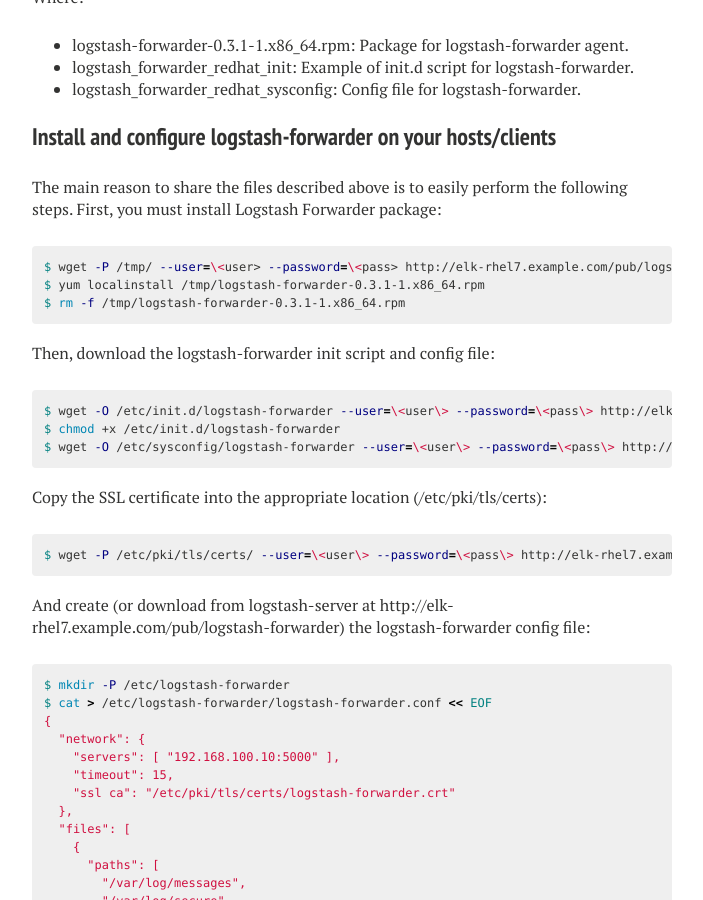
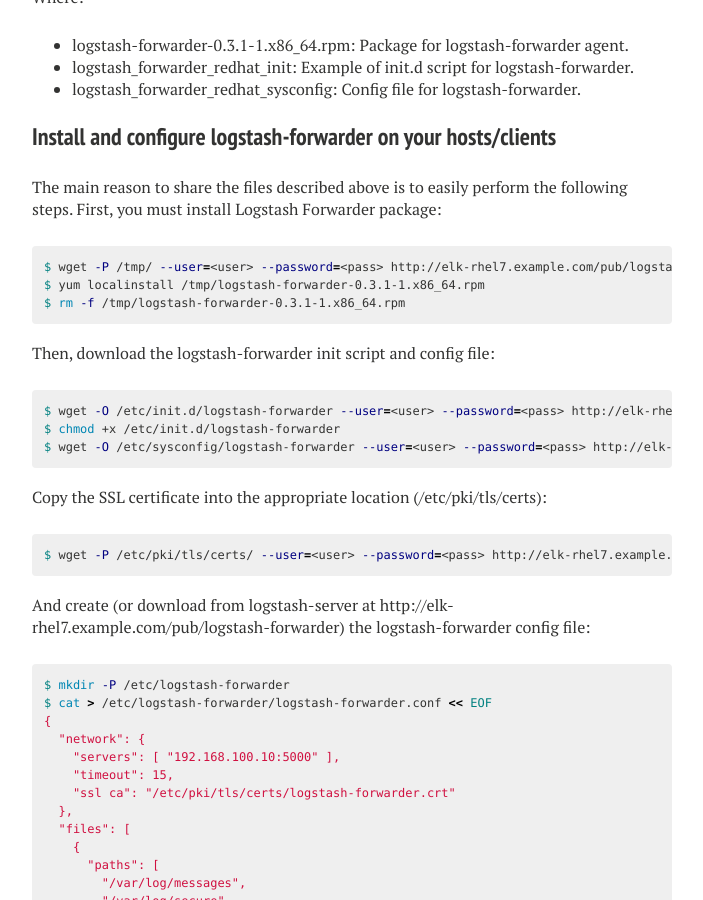
Before and after one commit to lestrade84/lestrade84.github.io, a Jekyll site: the page built from _posts/2014-09-28-elk.md, in a window 1280 px wide and 900 px high, scrolled down 8306 px. Shown: the whole window, without its empty margins (288-991 px from the left). Built offline with Jekyll 4.4.1, drawn with Linux system fonts in a browser that asks for light colours; nearby versions of some CDN libraries.

```diff
--- a/_posts/2014-09-28-elk.md
+++ b/_posts/2014-09-28-elk.md
@@ -330,21 +330,21 @@
 The main reason to share the files described above is to easily perform the following steps.
 First, you must install Logstash Forwarder package:
 {% highlight bash %}
-$ wget -P /tmp/ --user=\<user> --password=\<pass> http://elk-rhel7.example.com/pub/logstash-forwarder-0.3.1-1.x86_64.rpm
+$ wget -P /tmp/ --user=<user> --password=<pass> http://elk-rhel7.example.com/pub/logstash-forwarder-0.3.1-1.x86_64.rpm
 $ yum localinstall /tmp/logstash-forwarder-0.3.1-1.x86_64.rpm
 $ rm -f /tmp/logstash-forwarder-0.3.1-1.x86_64.rpm
 {% endhighlight %}
 
 Then, download the logstash-forwarder init script and config file:
 {% highlight bash %}
-$ wget -O /etc/init.d/logstash-forwarder --user=\<user\> --password=\<pass\> http://elk-rhel7.example.com/pub/logstash_forwarder_redhat_init
+$ wget -O /etc/init.d/logstash-forwarder --user=<user> --password=<pass> http://elk-rhel7.example.com/pub/logstash_forwarder_redhat_init
 $ chmod +x /etc/init.d/logstash-forwarder
-$ wget -O /etc/sysconfig/logstash-forwarder --user=\<user\> --password=\<pass\> http://elk-rhel7.example.com/pub/logstash_forwarder_redhat_sysconfig
+$ wget -O /etc/sysconfig/logstash-forwarder --user=<user> --password=<pass> http://elk-rhel7.example.com/pub/logstash_forwarder_redhat_sysconfig
 {% endhighlight %}
 
 Copy the SSL certificate into the appropriate location (/etc/pki/tls/certs):
 {% highlight bash %}
-$ wget -P /etc/pki/tls/certs/ --user=\<user\> --password=\<pass\> http://elk-rhel7.example.com/pub/logstash-forwarder.crt
+$ wget -P /etc/pki/tls/certs/ --user=<user> --password=<pass> http://elk-rhel7.example.com/pub/logstash-forwarder.crt
 {% endhighlight %}
 
 And create (or download from logstash-server at http://elk-rhel7.example.com/pub/logstash-forwarder) the logstash-forwarder config file:
```
Also changed, not shown: _posts/2014-08-24-ose-certs.md (+2 -0 lines), _posts/2014-08-24-owncloud.md (+1 -1 lines).
